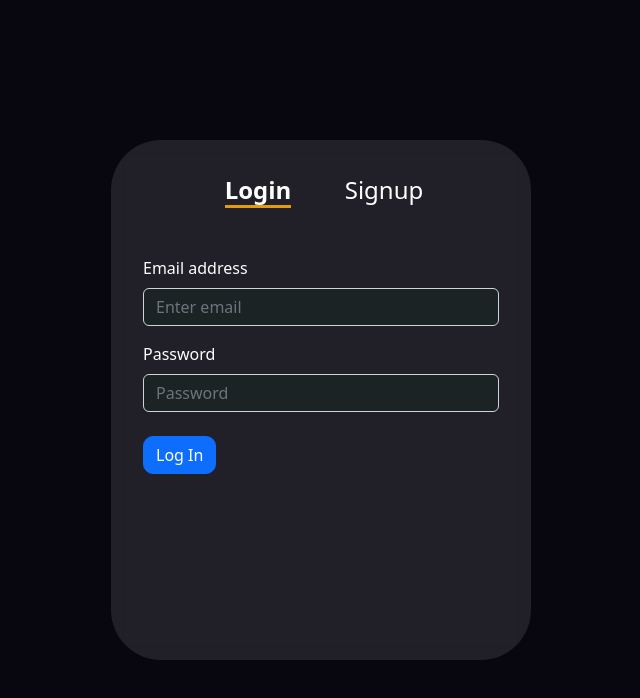
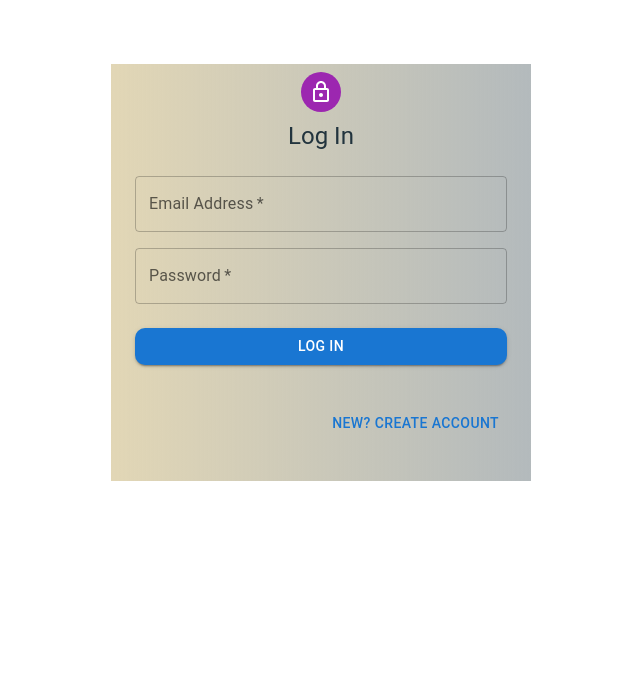
Before and after one commit to PiersoftDev/converse-portal360, a React (Create React App) app: page /login in a window 1280 px wide. Shown: the top 698 px of the page, without its empty margins (319-959 px from the left). Built offline with nearby package versions, Linux system fonts and the light colour scheme.

Commit message:
Updated Login Screen

```diff
--- a/package.json
+++ b/package.json
@@ -5,6 +5,7 @@
   "dependencies": {
     "@emotion/react": "^11.10.5",
     "@emotion/styled": "^11.10.5",
+    "@mui/icons-material": "^5.11.0",
     "@mui/material": "^5.11.5",
     "@testing-library/jest-dom": "^5.16.5",
     "@testing-library/react": "^13.4.0",
@@ -19,7 +20,6 @@
     "localforage": "^1.10.0",
     "match-sorter": "^6.3.1",
     "react": "^18.2.0",
-    "react-bootstrap": "^2.7.0",
     "react-dom": "^18.2.0",
     "react-router-dom": "^6.6.2",
     "react-scripts": "5.0.1",
--- a/src/Components/Home/Home.tsx
+++ b/src/Components/Home/Home.tsx
@@ -3,14 +3,34 @@ import { Col, Row } from "antd";
 import "./home.css";
 import heroImage from "../../images/enhanced.png";
 import logo from "../../images/logo.png";
-import { useNavigate } from "react-router-dom";
+import { Dialog } from "@mui/material";
+import Slide from "@mui/material/Slide";
+import { TransitionProps } from "@mui/material/transitions";
+import { Login } from "../login/login";
+
+const Transition = React.forwardRef(function Transition(
+  props: TransitionProps & {
+    children: React.ReactElement;
+  },
+  ref: React.Ref<unknown>
+) {
+  return <Slide direction="up" ref={ref} {...props} />;
+});
 
 export const Home = () => {
-  const navigate = useNavigate();
+  const [showLoginPopup, setShowLoginPopup] = React.useState(false);
+  const handleClose = () => {
+    setShowLoginPopup(false);
+  };
   const goToLogin = () => {
-    navigate("/login");
+    setShowLoginPopup(true);
   };
   return (
+    <div>
+      <Dialog open={showLoginPopup} onClose={handleClose} TransitionComponent={Transition}>
+        <Login />
+      </Dialog>
+
       <Row>
         <Col span={12} push={12}>
           <img className="home-page__hero-image" src={heroImage} alt="Home Page" />
@@ -36,5 +56,6 @@ export const Home = () => {
           </div>
         </Col>
       </Row>
+    </div>
   );
 };
--- a/src/Components/Login/Login.css
+++ b/src/Components/Login/Login.css
@@ -1,65 +1,6 @@
-.login-page {
-  background-color: #080710;
-  color: white;
-}
 .login-container {
   width: min(80vw, 420px);
-  height: 520px;
   margin: auto;
-  background-color: rgba(255, 255, 255, 0.1);
-  backdrop-filter: blur(10px);
-  border-radius: 50px;
+  background: linear-gradient(to right, rgba(216, 201, 157, 0.75), rgba(38, 57, 64, 0.35));
+  backdrop-filter: blur(16px);
 }
-
-.options {
-  display: grid;
-  width: 60%;
-  justify-items: center;
-  grid-template-columns: repeat(2, 1fr);
-  margin: 2rem auto;
-  font-size: 24px;
-}
-.option {
-  position: relative;
-  cursor: pointer;
-}
-
-.option.selected {
-  font-weight: bold;
-  font-size: 24;
-}
-
-.option::after {
-  content: "";
-  position: absolute;
-  width: 100%;
-  transform: scaleX(0);
-  height: 3px;
-  bottom: 0;
-  left: 0;
-  background-color: #e39b10;
-  transform-origin: bottom right;
-  transition: transform 0.25s ease-out;
-}
-.option.selected::after {
-  transform: scaleX(1);
-  transform-origin: bottom left;
-}
-
-.login-form,
-.signup-form {
-  display: flex;
-  flex-direction: column;
-  gap: 2rem;
-  padding: 1rem 2rem;
-}
-
-.form-control {
-  background-color: #1b2325 !important;
-  color: #e39b10 !important;
-}
-
-.form-control:focus {
-  border-color: #e39b10 !important;
-  box-shadow: 0 0 0 0.25rem rgb(227 155 16 / 0.2) !important;
-}
--- a/src/Components/Login/Login.tsx
+++ b/src/Components/Login/Login.tsx
@@ -1,6 +1,8 @@
+import { CssBaseline, Box, TextField, Avatar, Button, Container, Grid, Typography } from "@mui/material";
+// import { Avatar, Typography, Grid, Checkbox } from "antd";
 import { useState } from "react";
-import { Button, Form } from "react-bootstrap";
 import "./login.css";
+import LockOutlinedIcon from "@mui/icons-material/LockOutlined";
 import { ILoginRequest } from "../../models/login-service-model";
 import { postUserLogin } from "../../services/login-service";
 export const Login = () => {
@@ -8,6 +10,7 @@ export const Login = () => {
   const [loginEmail, setLoginEmail] = useState<string>("");
   const [loginPassword, setLoginPassword] = useState<string>("");
   const login = async () => {
+    setIsLogin(true);
     alert(`Trying to login with Email : ${loginEmail} & Password : ${loginPassword}`);
     const request: ILoginRequest = {
       email: loginEmail,
@@ -17,61 +20,97 @@ export const Login = () => {
     var response = await postUserLogin(request);
     console.log(response);
   };
+  const signup = () => {
+    setIsLogin(false);
+  };
 
   return (
-    <div className="d-flex-center width-100 height-100 login-page">
     <div className="login-container">
-        <div className="options">
-          <div className={`option ${isLogin ? "selected" : ""}`} onClick={() => setIsLogin(true)}>
-            Login
-          </div>
-          <div className={`option ${!isLogin ? "selected" : ""}`} onClick={() => setIsLogin(false)}>
-            Signup
-          </div>
-        </div>
+      <Container component="main" maxWidth="xs">
+        <CssBaseline />
+        <Box
+          sx={{
+            marginTop: 8,
+            display: "flex",
+            flexDirection: "column",
+            alignItems: "center",
+          }}
+        >
+          <Avatar sx={{ m: 1, bgcolor: "secondary.main" }}>
+            <LockOutlinedIcon />
+          </Avatar>
           {isLogin && (
-          <div className="login-form">
-            <Form>
-              <Form.Group className="mb-3" controlId="formBasicEmail">
-                <Form.Label>Email address</Form.Label>
-                <Form.Control type="email" placeholder="Enter email" value={loginEmail} onChange={(e) => setLoginEmail(e.target.value)} />
-              </Form.Group>
-              <Form.Group className="mb-4" controlId="formBasicPassword">
-                <Form.Label>Password</Form.Label>
-                <Form.Control type="password" placeholder="Password" value={loginPassword} onChange={(e) => setLoginPassword(e.target.value)} />
-              </Form.Group>
-              <Button variant="primary" type="button" onClick={login}>
+            <>
+              <Typography component="h1" variant="h5">
+                Log In
+              </Typography>
+              <Box component="form" noValidate sx={{ mt: 3 }}>
+                <Grid container spacing={2}>
+                  <Grid item xs={12}>
+                    <TextField required fullWidth id="email" label="Email Address" name="email" autoComplete="email" value={loginEmail} onChange={(e) => setLoginEmail(e.target.value)} />
+                  </Grid>
+                  <Grid item xs={12}>
+                    <TextField
+                      required
+                      fullWidth
+                      name="password"
+                      label="Password"
+                      type="password"
+                      id="password"
+                      autoComplete="new-password"
+                      value={loginPassword}
+                      onChange={(e) => setLoginPassword(e.target.value)}
+                    />
+                  </Grid>
+                </Grid>
+                <Button type="button" onClick={login} fullWidth variant="contained" sx={{ mt: 3, mb: 5 }}>
                   Log In
                 </Button>
-            </Form>
-          </div>
+                <Grid container justifyContent="flex-end" sx={{ mb: 5 }}>
+                  <Grid item>
+                    <Button variant="text" onClick={() => setIsLogin(false)}>
+                      New? Create Account
+                    </Button>
+                  </Grid>
+                </Grid>
+              </Box>
+            </>
           )}
           {!isLogin && (
-          <div className="signup-form">
-            <Form>
-              <Form.Group className="mb-3" controlId="formBasicEmail">
-                <Form.Label>Email address</Form.Label>
-                <Form.Control type="email" placeholder="Enter email" />
-              </Form.Group>
-              <Form.Group className="mb-3" controlId="formBasicPassword">
-                <Form.Label>Password</Form.Label>
-                <Form.Control type="password" placeholder="Password" />
-              </Form.Group>
-              <Form.Group className="mb-4" controlId="formBasicPassword">
-                <Form.Label>Confirm Password</Form.Label>
-                <Form.Control
-                  type="password"
-                  placeholder="
-              Confirm Password"
-                />
-              </Form.Group>
-              <Button variant="primary" type="button">
-                Register
+            <>
+              <Typography component="h1" variant="h5">
+                Sign up
+              </Typography>
+              <Box component="form" noValidate sx={{ mt: 3 }}>
+                <Grid container spacing={2}>
+                  <Grid item xs={12} sm={6}>
+                    <TextField autoComplete="given-name" name="firstName" required fullWidth id="firstName" label="First Name" autoFocus />
+                  </Grid>
+                  <Grid item xs={12} sm={6}>
+                    <TextField required fullWidth id="lastName" label="Last Name" name="lastName" autoComplete="family-name" />
+                  </Grid>
+                  <Grid item xs={12}>
+                    <TextField required fullWidth id="email" label="Email Address" name="email" autoComplete="email" />
+                  </Grid>
+                  <Grid item xs={12}>
+                    <TextField required fullWidth name="password" label="Password" type="password" id="password" autoComplete="new-password" />
+                  </Grid>
+                </Grid>
+                <Button type="button" onClick={signup} fullWidth variant="contained" sx={{ mt: 3, mb: 2 }}>
+                  Sign Up
                 </Button>
-            </Form>
-          </div>
+                <Grid container justifyContent="flex-end" sx={{ mb: 5 }}>
+                  <Grid item>
+                    <Button variant="text" onClick={() => setIsLogin(true)}>
+                      Already have an account? Log in
+                    </Button>
+                  </Grid>
+                </Grid>
+              </Box>
+            </>
           )}
-      </div>
+        </Box>
+      </Container>
     </div>
   );
 };
```
Also changed, not shown: 1 other file (tests, documents, lock files or other folders). Lines whose indentation alone changed are shown as unchanged.
